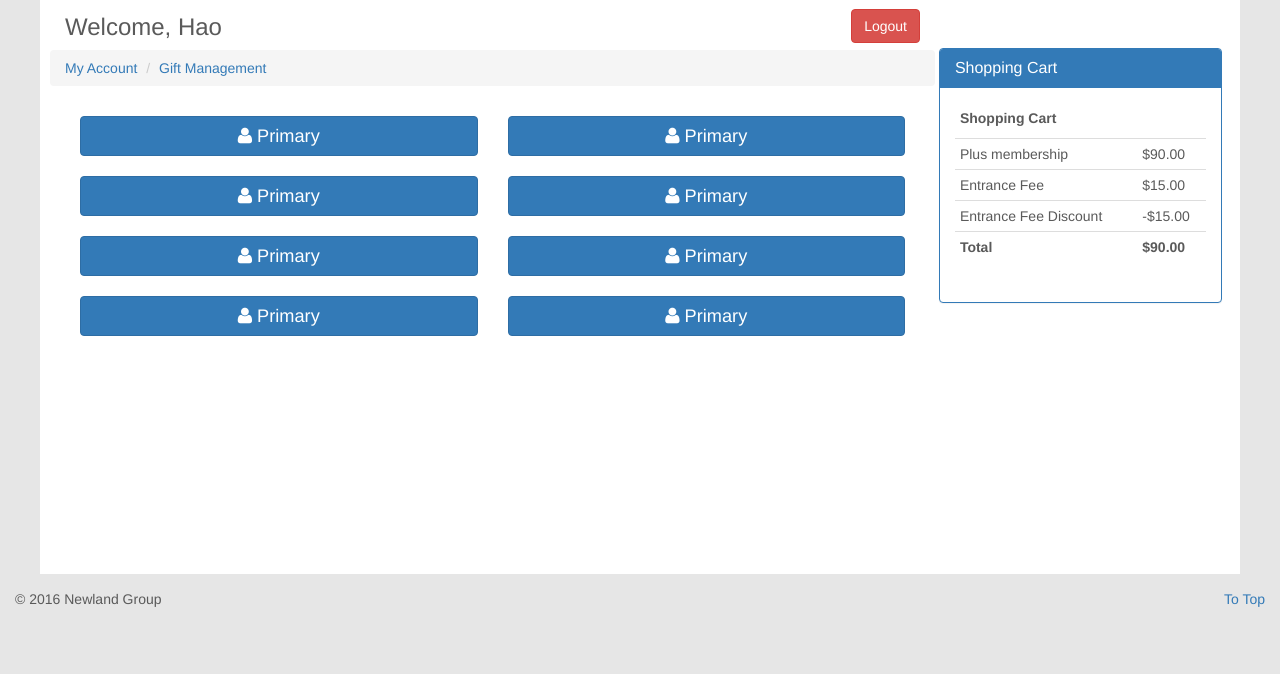
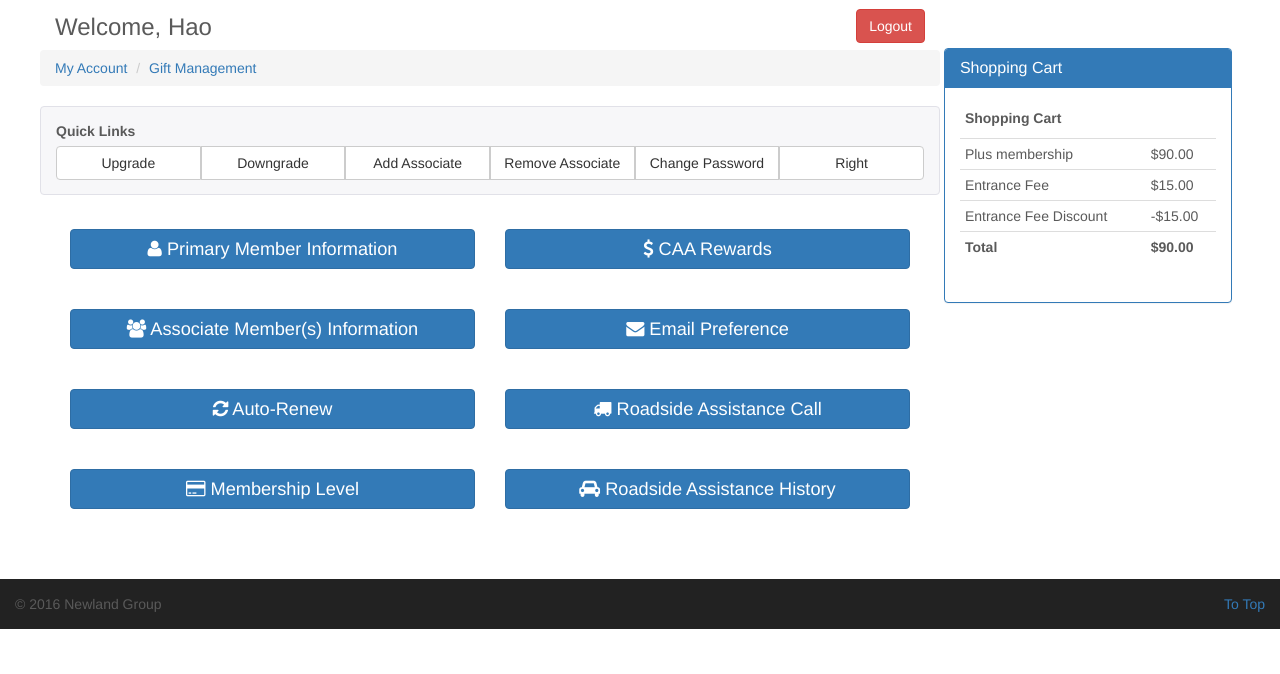
Before and after one commit to Hanson-Hao-Wu/Front-End-Framework, a plain HTML site: page index.html in a window 1280 px wide. Shown: the part 126-800 px from the top of the page. Drawn offline with nearby package versions, Linux system fonts and the light colour scheme.

Commit message:
add icon to myaccount and qucik links

```diff
--- a/index.html
+++ b/index.html
@@ -16,24 +16,22 @@
 body {
 	padding-top: 50px;
 	color: #5a5a5a;
-	background-color: #e6e6e6;
 }
 
 footer {
 	height: 50px;
+	margin-top: 50px;
 	padding: 15px 0;
-}
-
-.nl-content {
-	background-color: #fff;
-	padding: 0 10px;
-    min-height: 650px;
+	background-color: #222;
+    border-color: #080808;
 }
 /* for form body and form aside */
 .form_body, .form_aside {
 	display: inline-block;
 }
-
+.glyphicon.glyphicon-asterisk{
+	font-size: 12px;
+}
 .form_body {
 	width: 75%;
 }
@@ -46,13 +44,12 @@ footer {
 	width: auto;
 }
 
-.rma-links{
-    margin: 10px 0;
+.input-group-addon{
+	background-color:transparent;
+	/* border:1px solid transparent; */
 }
 
-.rma-links button{
-	font-size: 1.3em;
-}
+
 
 .highlight {
 	background-color: #f7f7f9;
@@ -62,16 +59,29 @@ footer {
 	padding: 14px 0;
 }
 
+span.glyphicon-asterisk {
+	color: red;
+}
+
+.from-space .col-sm-6, .from-space .col-sm-12 {
+	margin-bottom: 10px;
+}
+
+/* RMA */
+.rma-links{
+    margin: 20px 0;
+}
+
+.rma-links button{
+	font-size: 1.3em;
+}
+
 .btn-myaccount{
 	width:100%;
 }
 
 .btn-danger {
     margin-top: 15px;
-}
-
-span.glyphicon-asterisk {
-	color: red;
 }
 
 @media ( min-width : 1170px) {
@@ -86,7 +96,7 @@ span.glyphicon-asterisk {
 
 @media ( max-width : 1170px) {
 	.form_body {
-		width: 100% margin:15px;
+		width: 100%
 	}
 	.form_aside {
 		display: none;
@@ -94,6 +104,7 @@ span.glyphicon-asterisk {
 }
 
 @media ( max-width : 970px) {
+
 }
 
 @media ( max-width : 768px) {
@@ -156,47 +167,76 @@ span.glyphicon-asterisk {
 						<li><a href="#">Gift Management</a></li>
 					</ol>
 				</div>
+				<div class="row">
+					<div class="highlight clearfix">
+						<div class="col-sm-12">
+							<label>Quick Links</label>
+						</div>
+						<div class="col-sm-12">
+							<div class="btn-group btn-group-justified" role="group" aria-label="Justified button group">
+								<div class="btn-group" role="group">
+									<button type="button" class="btn btn-default">Upgrade</button>
+								</div>
+								<div class="btn-group" role="group">
+									<button type="button" class="btn btn-default">Downgrade</button>
+								</div>
+								<div class="btn-group" role="group">
+									<button type="button" class="btn btn-default">Add Associate</button>
+								</div>
+								<div class="btn-group" role="group">
+									<button type="button" class="btn btn-default">Remove Associate</button>
+								</div>
+								<div class="btn-group" role="group">
+									<button type="button" class="btn btn-default">Change Password</button>
+								</div>
+								<div class="btn-group" role="group">
+									<button type="button" class="btn btn-default">Right</button>
+								</div>
+							</div>
+						</div>
+					</div>
+				</div>
+			</div>
 
-			</div>
 			<div class="container">
 				<div class="col-sm-6 rma-links">
 					<button type="button" class="btn btn-primary btn-myaccount">
-						<i class="fa fa-user" aria-hidden="true"></i> Primary
+						<i class="fa fa-user" aria-hidden="true"></i> Primary Member Information
 					</button>
 				</div>
 				<div class="col-sm-6 rma-links">
 					<button type="button" class="btn btn-primary btn-myaccount">
-						<i class="fa fa-user" aria-hidden="true"></i> Primary
+						<i class="fa fa-usd" aria-hidden="true"></i> CAA Rewards
 					</button>
 				</div>
 				<div class="col-sm-6 rma-links">
 					<button type="button" class="btn btn-primary btn-myaccount">
-						<i class="fa fa-user" aria-hidden="true"></i> Primary
+						<i class="fa fa-group" aria-hidden="true"></i> Associate Member(s) Information
 					</button>
 				</div>
 				<div class="col-sm-6 rma-links">
 					<button type="button" class="btn btn-primary btn-myaccount">
-						<i class="fa fa-user" aria-hidden="true"></i> Primary
+						<i class="fa fa-envelope" aria-hidden="true"></i> Email Preference
 					</button>
 				</div>
 				<div class="col-sm-6 rma-links">
 					<button type="button" class="btn btn-primary btn-myaccount">
-						<i class="fa fa-user" aria-hidden="true"></i> Primary
+						<i class="fa fa-refresh" aria-hidden="true"></i> Auto-Renew
 					</button>
 				</div>
 				<div class="col-sm-6 rma-links">
 					<button type="button" class="btn btn-primary btn-myaccount">
-						<i class="fa fa-user" aria-hidden="true"></i> Primary
+						<i class="fa fa-truck" aria-hidden="true"></i> Roadside Assistance Call
 					</button>
 				</div>
 				<div class="col-sm-6 rma-links">
 					<button type="button" class="btn btn-primary btn-myaccount">
-						<i class="fa fa-user" aria-hidden="true"></i> Primary
+						<i class="fa fa-credit-card" aria-hidden="true"></i> Membership Level
 					</button>
 				</div>
 				<div class="col-sm-6 rma-links">
 					<button type="button" class="btn btn-primary btn-myaccount">
-						<i class="fa fa-user" aria-hidden="true"></i> Primary
+						<i class="fa fa-car" aria-hidden="true"></i> Roadside Assistance History
 					</button>
 				</div>
 			</div>
```
Also changed, not shown: join.html (+13 -26 lines).
